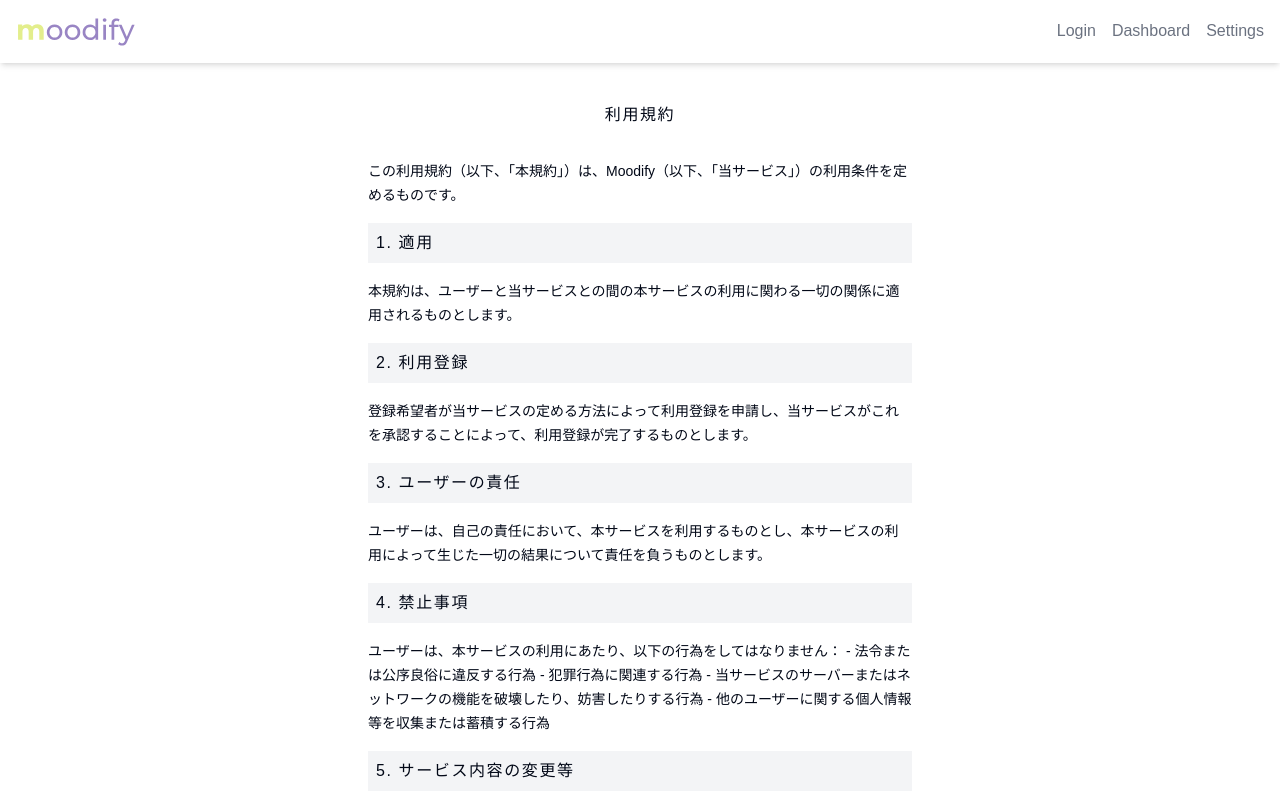
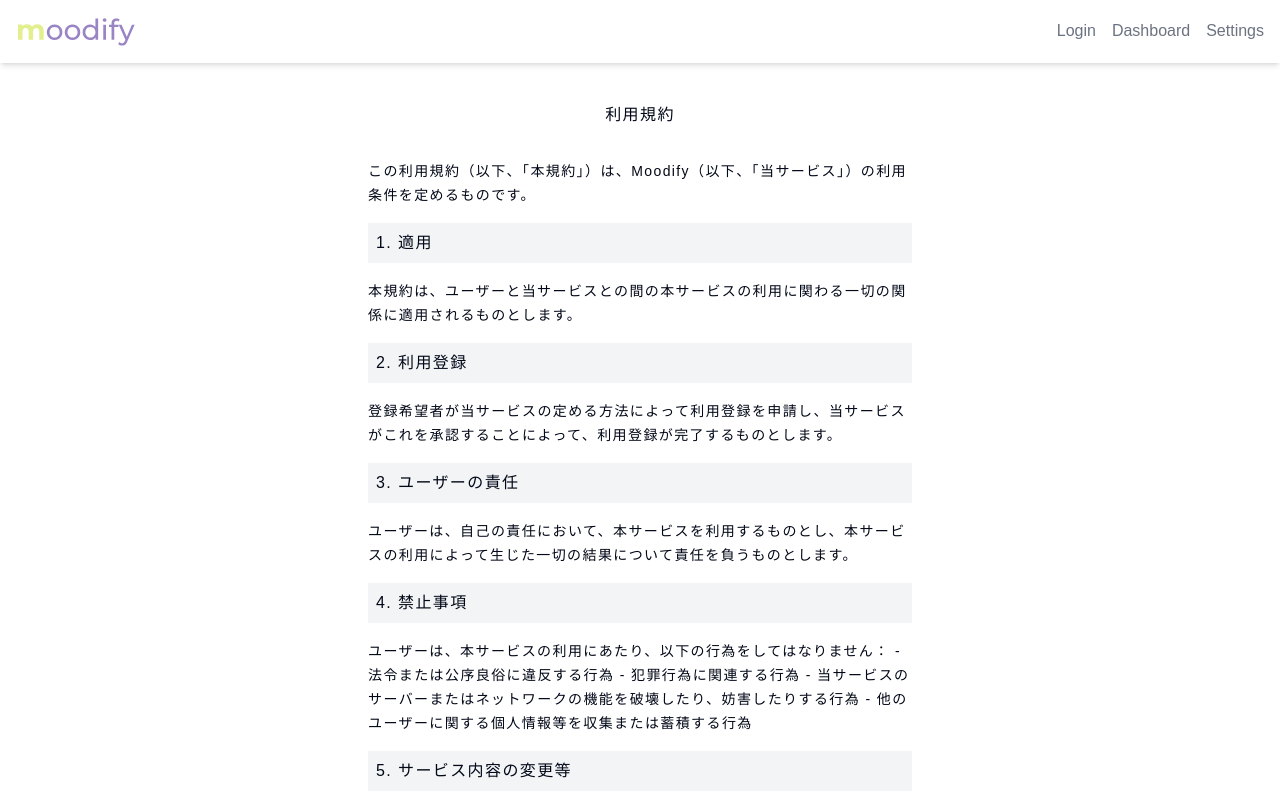
Before and after one commit to akkie8/moodify-web, a Next.js app: page /terms in a window 1280 px wide. Shown: the top 800 px of the page. Built offline with nearby package versions, Linux system fonts and the light colour scheme.

Commit message:
Fix:コード量削減#20

```diff
--- a/src/app/(static)/notice/page.tsx
+++ b/src/app/(static)/notice/page.tsx
@@ -2,41 +2,39 @@ import Link from 'next/link';
 
 export default function LegalNotice() {
   return (
-    <div className='container max-w-md mx-0 px-4 py-10 text-sm md:max-w-xl md:mx-auto'>
+    <div className='container max-w-md mx-0 px-4 py-10 tracking-widest leading-6 text-sm md:max-w-xl md:mx-auto'>
       <h1 className='mb-8 tracking-widest text-base font-medium md:text-center'>
         特定商取引法に基づく表記
       </h1>
 
-      <h2 className='mb-2 tracking-widest text-sm'>販売業者</h2>
-      <p className='mb-5 pb-5 tracking-widest border-b'>Moodify（個人事業主）</p>
+      <h2 className='mb-2 text-sm'>販売業者</h2>
+      <p className='mb-5 pb-5 border-b'>Moodify（個人事業主）</p>
 
-      <h2 className='mb-2 tracking-widest text-sm'>運営責任者</h2>
-      <p className='mb-5 pb-5 tracking-widest border-b'>山田 亜樹</p>
+      <h2 className='mb-2 text-sm'>運営責任者</h2>
+      <p className='mb-5 pb-5 border-b'>山田 亜樹</p>
 
-      <h2 className='mb-2 tracking-widest text-sm'>連絡先</h2>
-      <p className='mb-5 pb-5 leading-6 tracking-widest border-b'>
+      <h2 className='mb-2 text-sm'>連絡先</h2>
+      <p className='mb-5 pb-5 border-b'>
         メールアドレス: support@moodify.com
         <br />
         ※お問い合わせはメールでのみ受け付けております。
       </p>
 
-      <h2 className='mb-2 tracking-widest text-sm'>販売価格</h2>
-      <p className='mb-5 pb-5 leading-6 tracking-widest border-b'>
-        各商品・サービスページにて表示しています。
-      </p>
+      <h2 className='mb-2 text-sm'>販売価格</h2>
+      <p className='mb-5 pb-5 border-b'>各商品・サービスページにて表示しています。</p>
 
-      <h2 className='mb-2 tracking-widest text-sm'>支払方法</h2>
-      <p className='mb-5 pb-5 leading-6 tracking-widest border-b'>
+      <h2 className='mb-2 text-sm'>支払方法</h2>
+      <p className='mb-5 pb-5 border-b'>
         クレジットカード決済（VISA, MasterCard, American Express, JCB）
       </p>
 
-      <h2 className='mb-2 tracking-widest text-sm'>引渡し時期</h2>
-      <p className='mb-5 pb-5 leading-6 tracking-widest border-b'>
+      <h2 className='mb-2 text-sm'>引渡し時期</h2>
+      <p className='mb-5 pb-5 border-b'>
         デジタルコンテンツの場合、購入後即時にアクセス可能となります。
       </p>
 
-      <h2 className='mb-2 tracking-widest text-sm'>返品・キャンセルについて</h2>
-      <p className='mb-5 pb-5 leading-6 tracking-widest border-b'>
+      <h2 className='mb-2 text-sm'>返品・キャンセルについて</h2>
+      <p className='mb-5 pb-5 border-b'>
         デジタルコンテンツの性質上、購入後のキャンセル・返品はお受けできません。
       </p>
 
--- a/src/app/(static)/policy/page.tsx
+++ b/src/app/(static)/policy/page.tsx
@@ -2,15 +2,13 @@ import Link from 'next/link';
 
 export default function PrivacyPolicy() {
   return (
-    <div className='container max-w-md mx-0 px-4 py-10 text-sm md:max-w-xl md:mx-auto'>
-      <h1 className='mb-8 tracking-widest text-base font-medium md:text-center'>
-        プライバシーポリシー
-      </h1>
-      <p className='mb-4 leading-6'>
+    <div className='container max-w-md mx-0 px-4 py-10 tracking-widest leading-6 text-sm md:max-w-xl md:mx-auto'>
+      <h1 className='mb-8 text-base font-medium md:text-center'>プライバシーポリシー</h1>
+      <p className='mb-4'>
         Moodify（以下、「当サービス」）は、ユーザーの個人情報保護を重要視し、以下のプライバシーポリシーを定めています。
       </p>
-      <h2 className='p-2 mb-4 tracking-widest text-base bg-gray-100'>1. 収集する情報</h2>
-      <p className='mb-4 leading-6'>
+      <h2 className='p-2 mb-4 text-base bg-gray-100'>1. 収集する情報</h2>
+      <p className='mb-4'>
         当サービスは、サービス提供に必要な範囲で以下の情報を収集します。
         <br />
         - ユーザー登録情報（メールアドレス、パスワード等）
@@ -18,22 +16,20 @@ export default function PrivacyPolicy() {
         - 利用履歴
         <br />- 感情記録データ
       </p>
-      <h2 className='p-2 mb-4 tracking-widest text-base bg-gray-100'>2. 情報の利用目的</h2>
-      <p className='mb-4 leading-6'>
+      <h2 className='p-2 mb-4 text-base bg-gray-100'>2. 情報の利用目的</h2>
+      <p className='mb-4'>
         収集した情報は、サービスの提供・改善、ユーザーサポート、統計データの作成に利用します。
       </p>
-      <h2 className='p-2 mb-4 tracking-widest text-base bg-gray-100'>3. 情報の管理</h2>
-      <p className='mb-4 leading-6'>
+      <h2 className='p-2 mb-4 text-base bg-gray-100'>3. 情報の管理</h2>
+      <p className='mb-4'>
         当サービスは、ユーザーの個人情報を適切に管理し、不正アクセス、紛失、破壊、改ざん、漏洩などを防ぐため、セキュリティ対策を実施します。
       </p>
-      <h2 className='p-2 mb-4 tracking-widest text-base bg-gray-100'>4. 第三者への提供</h2>
-      <p className='mb-4 leading-6'>
+      <h2 className='p-2 mb-4 text-base bg-gray-100'>4. 第三者への提供</h2>
+      <p className='mb-4'>
         法令に基づく場合を除き、ユーザーの同意なく第三者に個人情報を提供することはありません。
       </p>
-      <h2 className='p-2 mb-4 tracking-widest text-base bg-gray-100'>
-        5. プライバシーポリシーの変更
-      </h2>
-      <p className='mb-4 leading-6'>
+      <h2 className='p-2 mb-4 text-base bg-gray-100'>5. プライバシーポリシーの変更</h2>
+      <p className='mb-4'>
         当サービスは、必要に応じて本ポリシーを変更することがあります。変更後のポリシーは、本ページで公開された時点で効力を生じるものとします。
       </p>
       <p className='text-center'>
--- a/src/app/(static)/terms/page.tsx
+++ b/src/app/(static)/terms/page.tsx
@@ -2,32 +2,32 @@ import Link from 'next/link';
 
 export default function TermsOfService() {
   return (
-    <div className='container max-w-md mx-0 px-4 py-10 text-sm md:max-w-xl md:mx-auto'>
-      <h1 className='mb-8 tracking-widest text-base font-medium md:text-center'>利用規約</h1>
-      <p className='mb-4 leading-6'>
+    <div className='container max-w-md mx-0 px-4 py-10 tracking-widest leading-6 text-sm md:max-w-xl md:mx-auto'>
+      <h1 className='mb-8 text-base font-medium md:text-center'>利用規約</h1>
+      <p className='mb-4'>
         この利用規約（以下、「本規約」）は、Moodify（以下、「当サービス」）の利用条件を定めるものです。
       </p>
-      <h2 className='p-2 mb-4 tracking-widest text-base bg-gray-100'>1. 適用</h2>
-      <p className='mb-4 leading-6'>
+      <h2 className='p-2 mb-4 text-base bg-gray-100'>1. 適用</h2>
+      <p className='mb-4'>
         本規約は、ユーザーと当サービスとの間の本サービスの利用に関わる一切の関係に適用されるものとします。
       </p>
-      <h2 className='p-2 mb-4 tracking-widest text-base bg-gray-100'>2. 利用登録</h2>
-      <p className='mb-4 leading-6'>
+      <h2 className='p-2 mb-4 text-base bg-gray-100'>2. 利用登録</h2>
+      <p className='mb-4'>
         登録希望者が当サービスの定める方法によって利用登録を申請し、当サービスがこれを承認することによって、利用登録が完了するものとします。
       </p>
-      <h2 className='p-2 mb-4 tracking-widest text-base bg-gray-100'>3. ユーザーの責任</h2>
-      <p className='mb-4 leading-6'>
+      <h2 className='p-2 mb-4 text-base bg-gray-100'>3. ユーザーの責任</h2>
+      <p className='mb-4'>
         ユーザーは、自己の責任において、本サービスを利用するものとし、本サービスの利用によって生じた一切の結果について責任を負うものとします。
       </p>
-      <h2 className='p-2 mb-4 tracking-widest text-base bg-gray-100'>4. 禁止事項</h2>
-      <p className='mb-4 leading-6'>
+      <h2 className='p-2 mb-4 text-base bg-gray-100'>4. 禁止事項</h2>
+      <p className='mb-4'>
         ユーザーは、本サービスの利用にあたり、以下の行為をしてはなりません： -
         法令または公序良俗に違反する行為 - 犯罪行為に関連する行為 -
         当サービスのサーバーまたはネットワークの機能を破壊したり、妨害したりする行為 -
         他のユーザーに関する個人情報等を収集または蓄積する行為
       </p>
-      <h2 className='p-2 mb-4 tracking-widest text-base bg-gray-100'>5. サービス内容の変更等</h2>
-      <p className='mb-4 leading-6'>
+      <h2 className='p-2 mb-4 text-base bg-gray-100'>5. サービス内容の変更等</h2>
+      <p className='mb-4'>
         当サービスは、ユーザーに通知することなく、本サービスの内容を変更しまたは本サービスの提供を中止することができるものとし、これによってユーザーに生じた損害について一切の責任を負いません。
       </p>
       <p className='text-center'>
```
